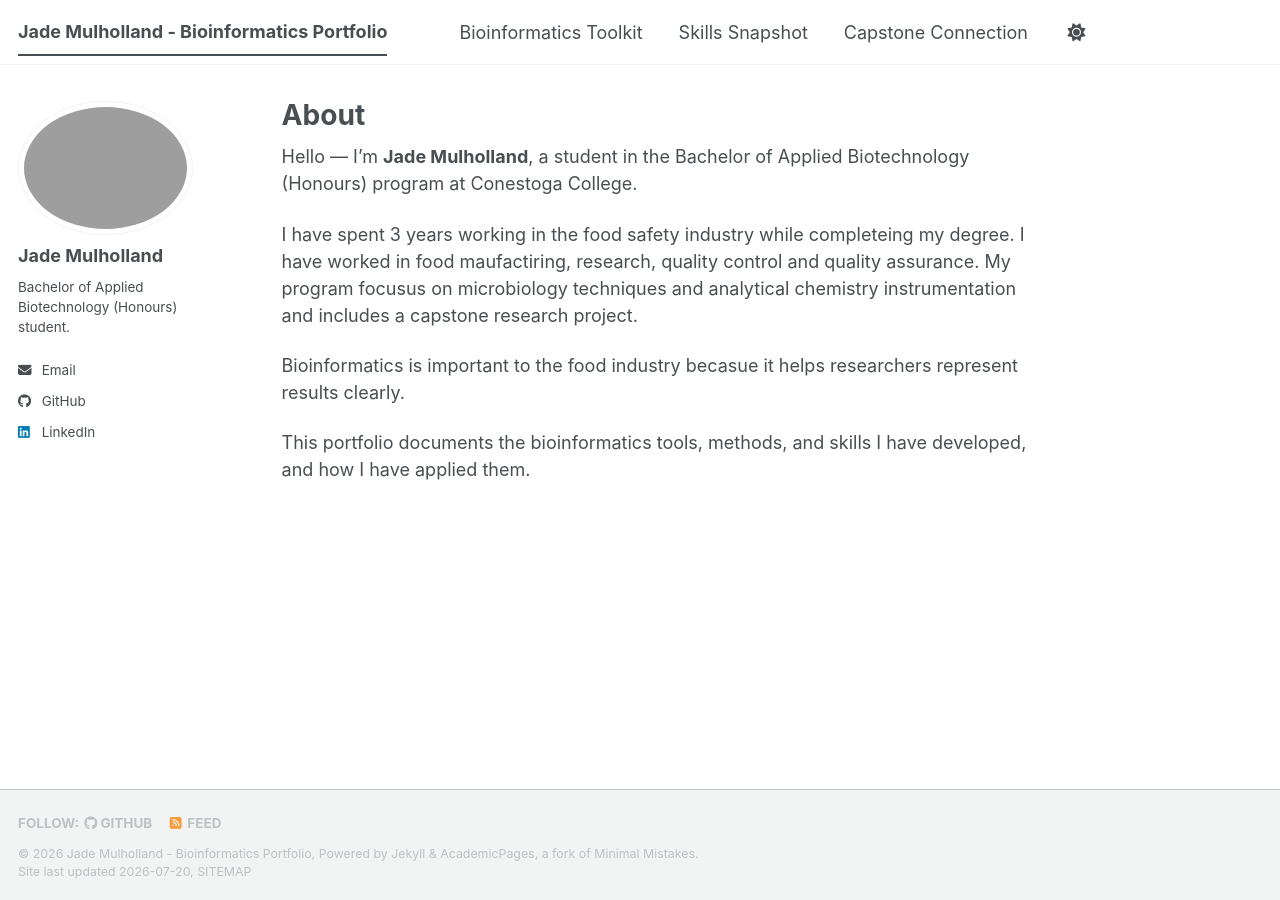
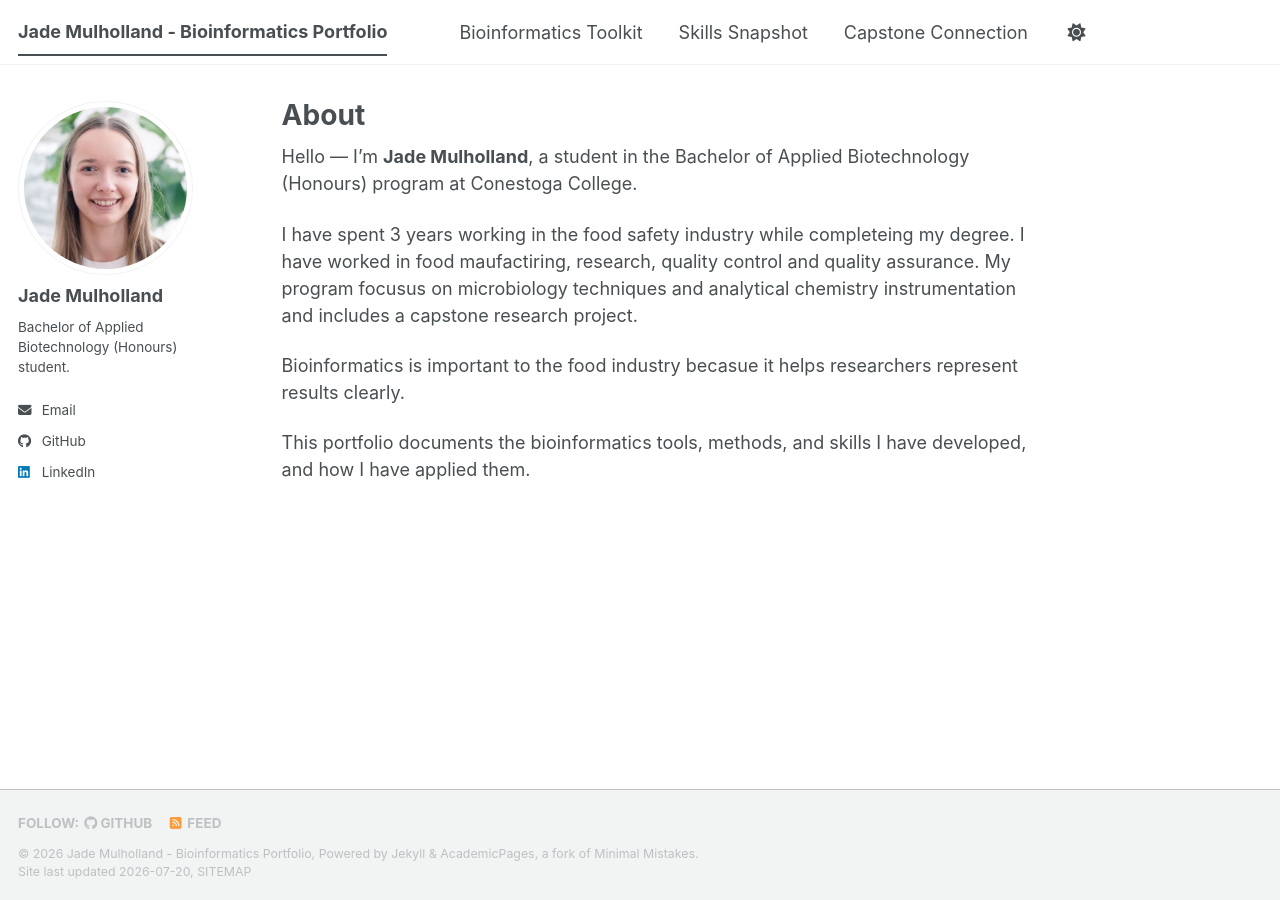
Before and after one commit to JadeLillian/biot74000-portfolio, a Jekyll site: the page built from _pages/about.md, in a window 1280 px wide. Built offline with Jekyll 4.4.1, drawn with Linux system fonts in a browser that asks for light colours; a script bundle is joined from its source files by our own code; library files that are not in the unit come from our copies.

Commit message:
Fixed broken headshot

```diff
--- a/_config.yml
+++ b/_config.yml
@@ -45,7 +45,7 @@ author:
   bio: "Bachelor of Applied Biotechnology (Honours) student."
   # To add a profile photo: upload a square image to the images/ folder,
   # then put its filename here (e.g. "profile.jpg"). Leave blank for no photo.
-  avatar: "Jade_Headshot_square"
+  avatar: "Jade_Headshot_square.jpg"
   # Optional links in your sidebar. Leave blank to hide. Add your own if you like.
   email: ""
   github: "#JadeLillian"            # your GitHub username, e.g. "yourusername"
```
